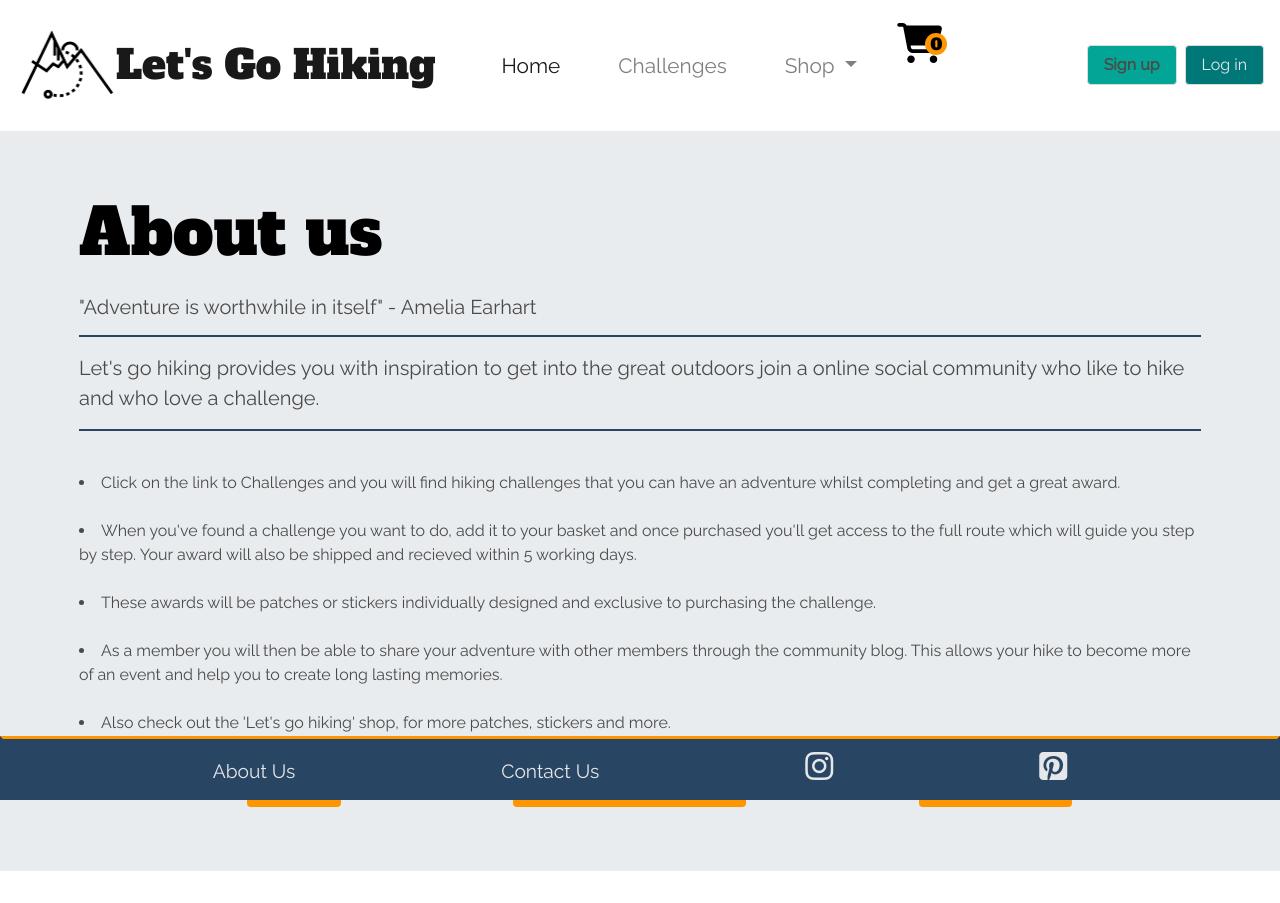
After one commit to ClaireRoberts1403/LetsGoHiking, a Django app: page /about/ in a window 1280 px wide. The commit adds this page. Run offline with Django 3.2, Linux system fonts and the light colour scheme; some libraries are stand-ins or nearby versions.

Commit message:
added about page

```diff
--- /dev/null
+++ b/home/templates/home/about.html
@@ -0,0 +1,44 @@
+{% extends "base.html" %}
+{% load static %}
+
+{% block content %}
+<div class="jumbotron jumbotron-fluid">
+	<div class="container">
+		<h1 class="display-4 heading-font">
+			About us
+		</h1>
+        <br>
+		<h2 class="lead">
+			"Adventure is worthwhile in itself" - Amelia Earhart
+		</h2>
+		<hr class="my-4 my_hr">
+		<p class="lead">
+			Let's go hiking provides you with inspiration to get into the great outdoors join a online
+			social community who like to hike and who love a challenge.
+            <br>
+            <hr class="my-4 my_hr">
+            <br>
+			<li>Click on the link to Challenges and you will find hiking challenges that you can have an
+			adventure whilst completing and get a great award.</li>
+			<br>
+            <li>When you've found a challenge you want to do, add it to your basket and once purchased you'll get access to the full route which will guide you step by step.
+Your award will also be shipped and recieved within 5 working days.</li><br>
+<li>These awards will be patches or stickers individually designed and exclusive to purchasing the challenge.</li>
+			<br>
+<li>As a member you will then be able to share your adventure with other members through the
+community blog. This allows your hike to become more of an event and help you to create long lasting memories.</li>
+			<br>
+<li>Also check out the 'Let's go hiking' shop, for more patches, stickers and more.</p></li>
+<br>
+<a href="{% url 'home' %}" class="btn about_btns" type="button"><i class="fas fa-home"></i> Home</a>
+	<a href="{% url 'challenges' %}" class="btn about_btns" type="button"><i class="fas fa-hiking"></i> Check out
+		the Challenges</a>
+	<a href="{% url 'shop' %}" class="btn about_btns" type="button"><i class="fas fa-shopping-bag"></i> Start
+		Shopping</a>
+	</div>
+</div>
+
+
+
+
+{% endblock %}
--- a/home/urls.py
+++ b/home/urls.py
@@ -2,5 +2,6 @@ from django.urls import path
 from . import views
 
 urlpatterns = [
-    path('', views.index, name='home')
+    path('', views.index, name='home'),
+    path('about/', views.about, name='about')
 ]
--- a/home/views.py
+++ b/home/views.py
@@ -4,3 +4,8 @@ from django.shortcuts import render
 def index(request):
 
     return render(request, 'home/index.html')
+
+
+def about(request):
+
+    return render(request, 'home/about.html')
--- a/static/css/base.css
+++ b/static/css/base.css
@@ -19,6 +19,10 @@ body {
 
 .col {
     margin-bottom: 30px;
+}
+
+.my_hr {
+    background-color: #284664;
 }
 
 /* Navbar */
@@ -46,8 +50,16 @@ body {
     border-right-color: #284664;
     border-left-color: #284664;
     border-style: solid;
+    padding: 0.7rem;
+}
+
+.footer_links {
     color: #E6E7E8;
-    padding: 0.7rem;
+    font-size: 1.2rem;
+}
+
+.footer_links:hover {
+    color: #03A696;
 }
 
 .social_networks {
@@ -62,11 +74,11 @@ body {
 
 .social_networks i {
     font-size: 200%;
-    color: #03A696;
+    color: #E6E7E8;
 }
 
 .social_networks i:hover {
-    color: #007878;
+    color: #03A696;
 }
 
 
@@ -176,6 +188,15 @@ ul li a.cart .cart-basket {
     margin-top: 20px;
 }
 
+.about_btns {
+    display: inline-block;
+    background-color: #FF9600;
+    font-weight: bolder;
+    font-family: 'Raleway', sans-serif;
+    margin-left: 15%;
+    margin-top: 10px;
+}
+
 /* card styling */
 .challenge-card {
     padding-top: 50px;
--- a/templates/base.html
+++ b/templates/base.html
@@ -115,9 +115,9 @@
 <footer class="my_footer fixed-bottom">
 <div class="container">
 <ul class="social_networks">
-            <li>About Us</li>
-            <li>Contact Us</li>
-            <li><a href="http://www.youtube.com" target="_blank" rel="noopener"><i class="fab fa-youtube-square"></i></a></li>
+            <li><a class="footer_links" href="{% url 'about' %}">About Us</a></li>
+            <li><a class="footer_links" href="#">Contact Us</a></li>
+            <li><a href="http://www.instagram.com" target="_blank" rel="noopener"><i class="fab fa-instagram"></i></a></li>
             <li><a href="http://www.pinterest.com" target="_blank" rel="noopener"><i class="fab fa-pinterest-square"></i></a></li>
         </ul>
 </div>
```
Also changed, not shown: profiles/templates/profiles/profiles.html (renamed from profiles/templates/profiles/profile.html).
